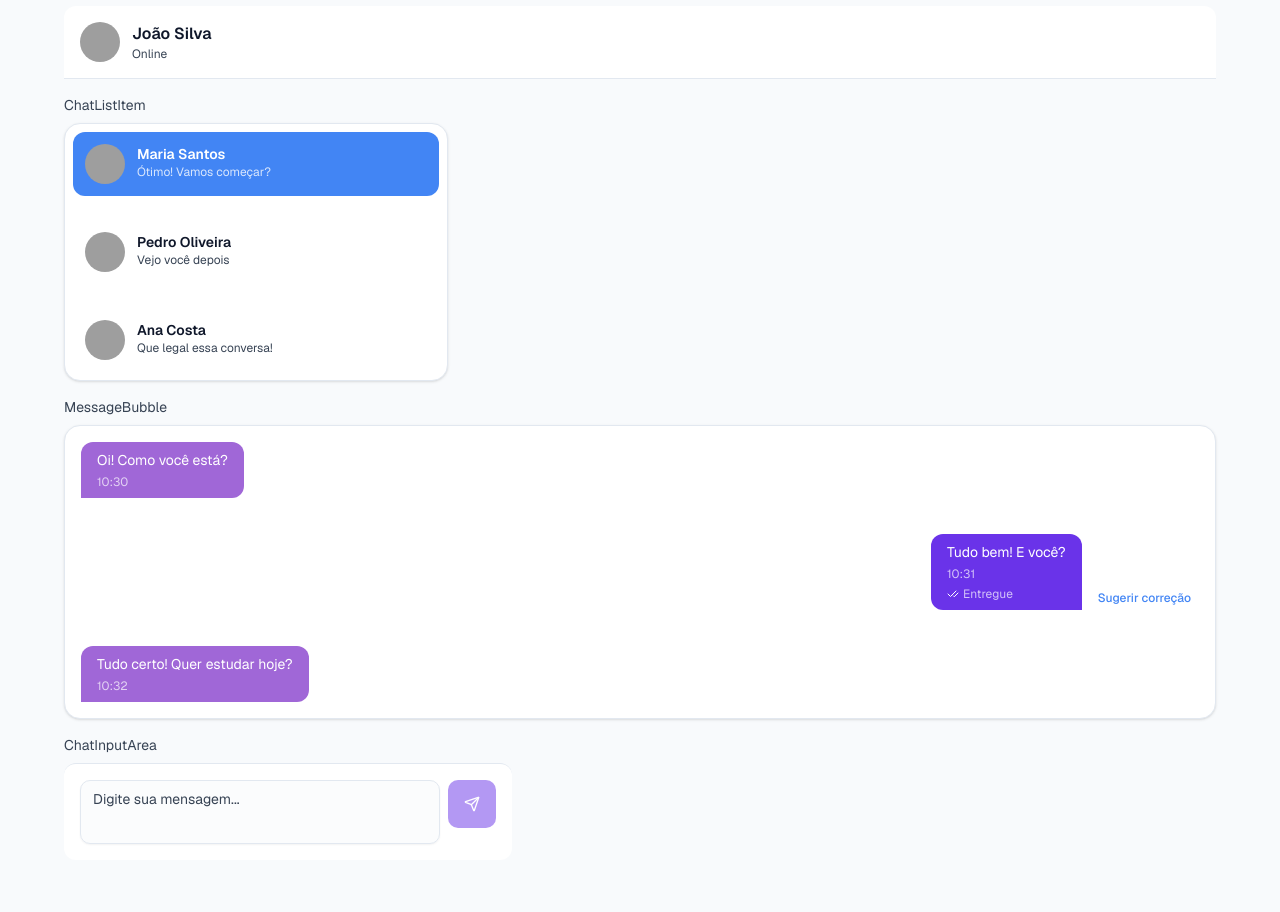
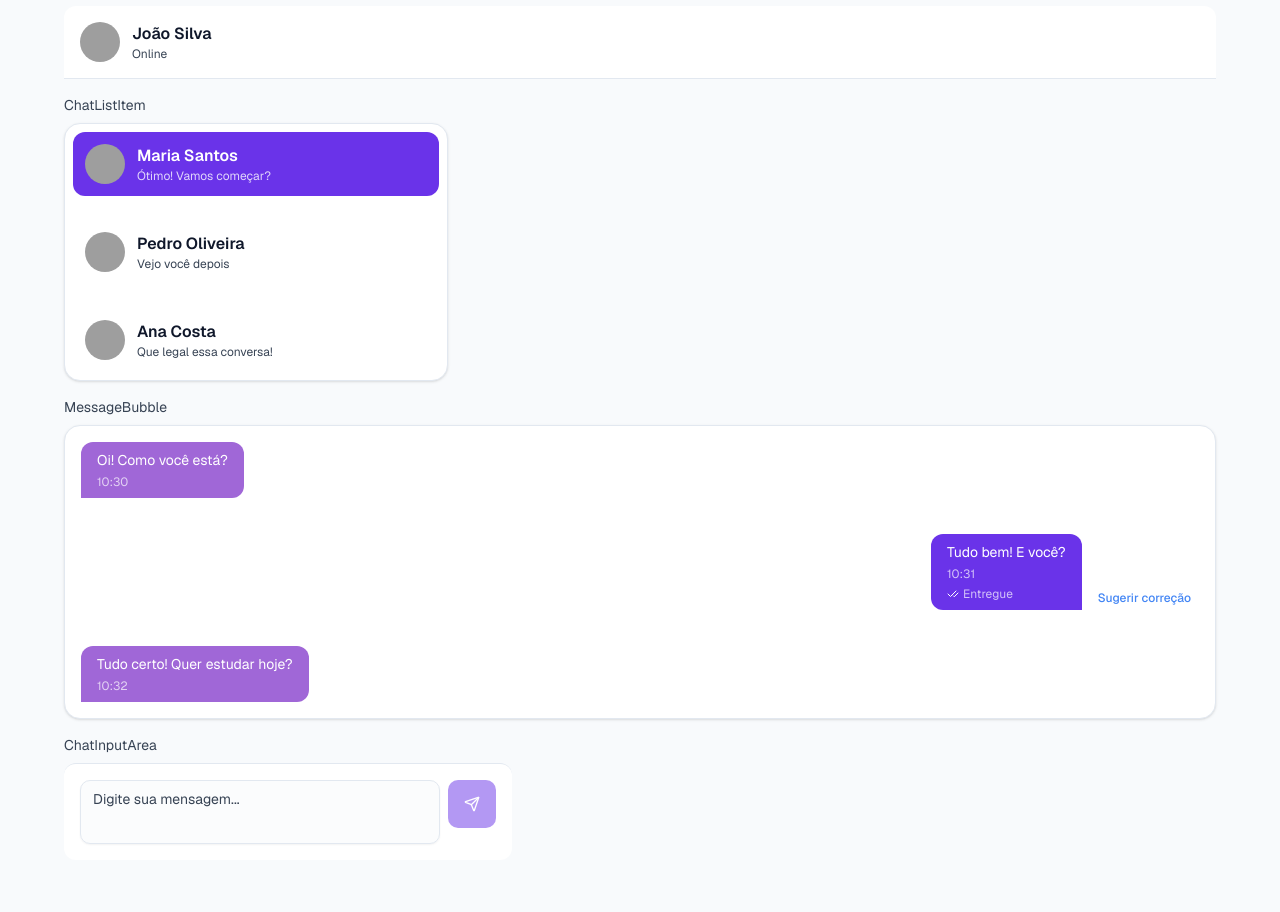
Before and after one commit to marcelomatheus/falacomigo-chat-web, a Next.js app: page /styleguide in a window 1280 px wide. Shown: the part 1060-1972 px from the top of the page. Built offline with nearby package versions, Linux system fonts and the light colour scheme; no server answers; grey boxes are pictures that could not be loaded.

Commit message:
fix: improve formatting and structure in ChatListItem component

```diff
--- a/src/components/styleguide/chat-list-item.tsx
+++ b/src/components/styleguide/chat-list-item.tsx
@@ -1,15 +1,16 @@
-"use client"
+"use client";
 
-import { Avatar, AvatarImage, AvatarFallback } from "@/components/ui/avatar"
-import { cn } from "@/lib/utils"
+import { Avatar, AvatarImage, AvatarFallback } from "@/components/ui/avatar";
+import { cn } from "@/lib/utils";
 
 interface ChatListItemProps {
-  name: string
-  lastMessage: string
-  avatarUrl?: string
-  avatarFallback: string
-  isSelected?: boolean
-  onClick?: () => void
+  name: string;
+  lastMessage: string;
+  avatarUrl?: string;
+  avatarFallback: string;
+  isSelected?: boolean;
+  onClick?: () => void;
+  variant?: "default" | "compact";
 }
 
 export function ChatListItem({
@@ -19,25 +20,39 @@ export function ChatListItem({
   avatarFallback,
   isSelected = false,
   onClick,
+  variant = "default",
 }: ChatListItemProps) {
+  const isCompact = variant === "compact";
+
   return (
     <button
       onClick={onClick}
       className={cn(
-        "w-full flex gap-3 p-3 rounded-lg transition-colors duration-200",
+        "w-full flex gap-3 rounded-lg transition-colors duration-200",
+        isCompact ? "p-2" : "p-3",
         "hover:bg-primary/20",
-        isSelected ? "bg-accent text-accent-foreground" : "text-foreground",
+        isSelected ? "bg-primary text-primary-foreground" : "text-foreground",
       )}
     >
-      <Avatar className="h-10 w-10 flex-shrink-0">
+      <Avatar className={cn("flex-shrink-0", isCompact ? "h-9 w-9" : "h-10 w-10")}>
         <AvatarImage src={avatarUrl || "/placeholder.svg"} alt={name} />
-        <AvatarFallback className="bg-primary text-primary-foreground">{avatarFallback}</AvatarFallback>
+        <AvatarFallback className="bg-secondary text-primary-foreground">
+          {avatarFallback}
+        </AvatarFallback>
       </Avatar>
 
       <div className="flex-1 text-left min-w-0">
-        <p className="font-semibold text-sm truncate">{name}</p>
-        <p className={cn("text-xs truncate", isSelected ? "opacity-80" : "text-muted-foreground")}>{lastMessage}</p>
+        <p className={cn("font-semibold truncate", isCompact ? "text-sm" : "text-base")}>{name}</p>
+        <p
+          className={cn(
+            "truncate",
+            isCompact ? "text-[11px]" : "text-xs",
+            isSelected ? "opacity-80" : "text-muted-foreground",
+          )}
+        >
+          {lastMessage}
+        </p>
       </div>
     </button>
-  )
+  );
 }
```
